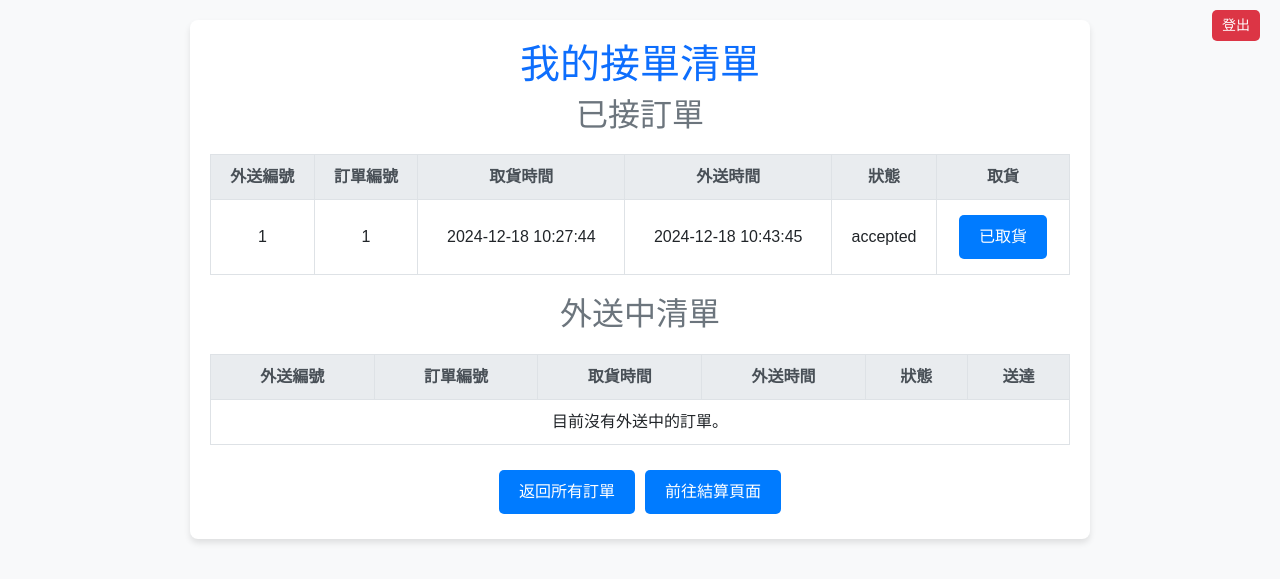
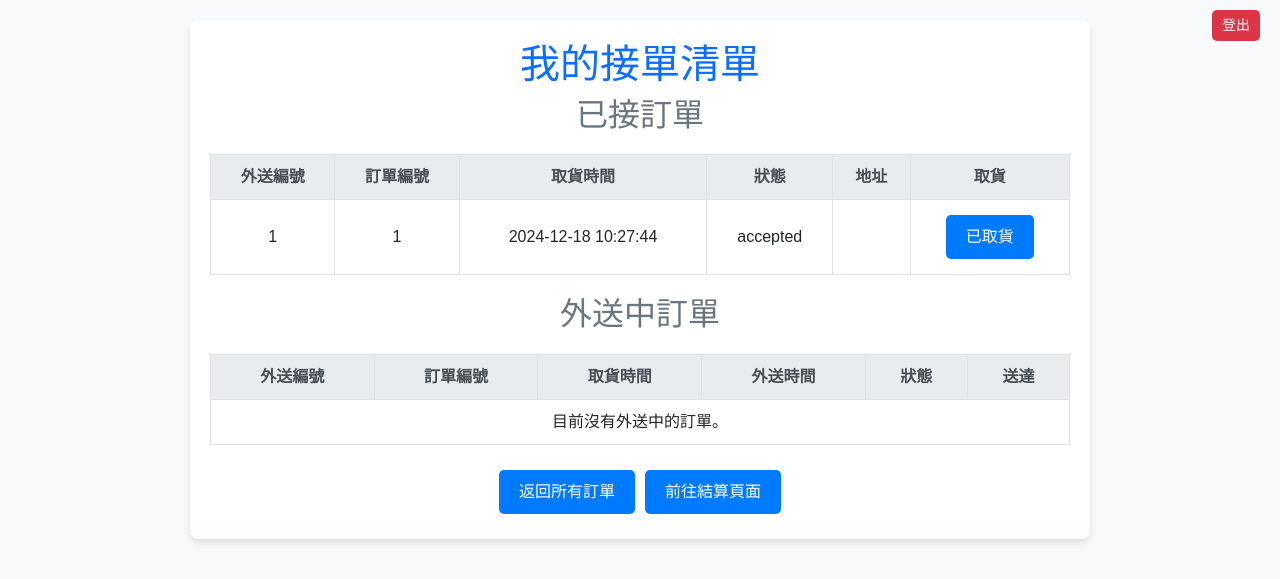
Before and after one commit to tzuuuuuu/team6, a Flask app: page /owndelivery in a window 1280 px wide. Shown: the top 579 px of the page. Run offline with Flask 3, Linux system fonts and the light colour scheme; data comes from the database, SQL or seed files in the repository.

Commit message:
已接訂單不用看外送時間

```diff
--- a/templates/owndelivery.html
+++ b/templates/owndelivery.html
@@ -96,8 +96,9 @@
                     <th>外送編號</th>
                     <th>訂單編號</th>
                     <th>取貨時間</th>
-                    <th>外送時間</th>
+                    <!--<th>外送時間</th>-->
                     <th>狀態</th>
+                    <th>地址</th>
                     <th>取貨</th>
                 </tr>
             </thead>
@@ -108,8 +109,9 @@
                         <td>{{ rec.delivery_id }}</td>
                         <td>{{ rec.order_id }}</td>
                         <td>{{ rec.pickup_time }}</td>
-                        <td>{{ rec.delivery_time }}</td>
+                        <!--<td>{{ rec.delivery_time }}</td>-->
                         <td>{{ rec.delivery_status }}</td>
+                        <td></td>
                         <td>
                             {% if rec.delivery_status == 'accepted' %}
                             <form action="/update_status" method="POST">
@@ -129,7 +131,7 @@
             </tbody>
         </table>
 
-        <h2 class="text-secondary text-center">外送中清單</h2>
+        <h2 class="text-secondary text-center">外送中訂單</h2>
         <table>
             <thead>
                 <tr>
```
